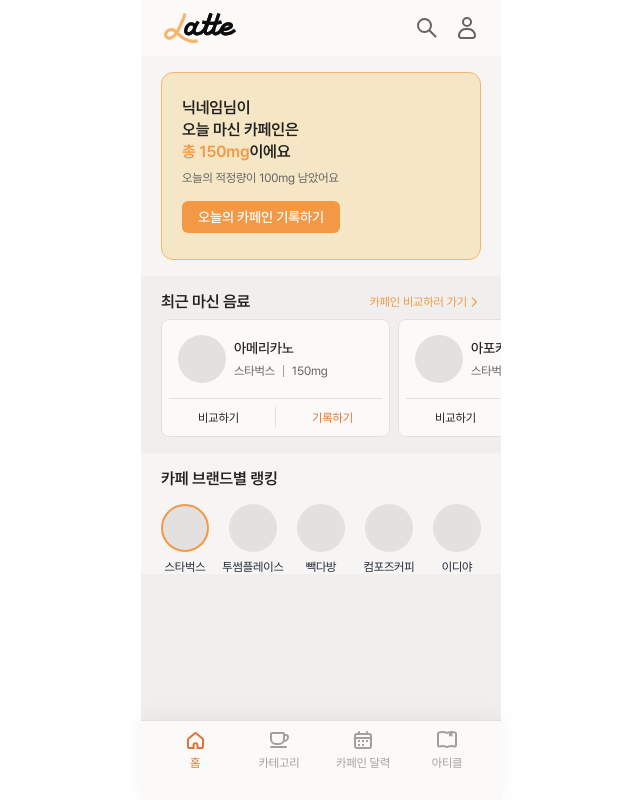
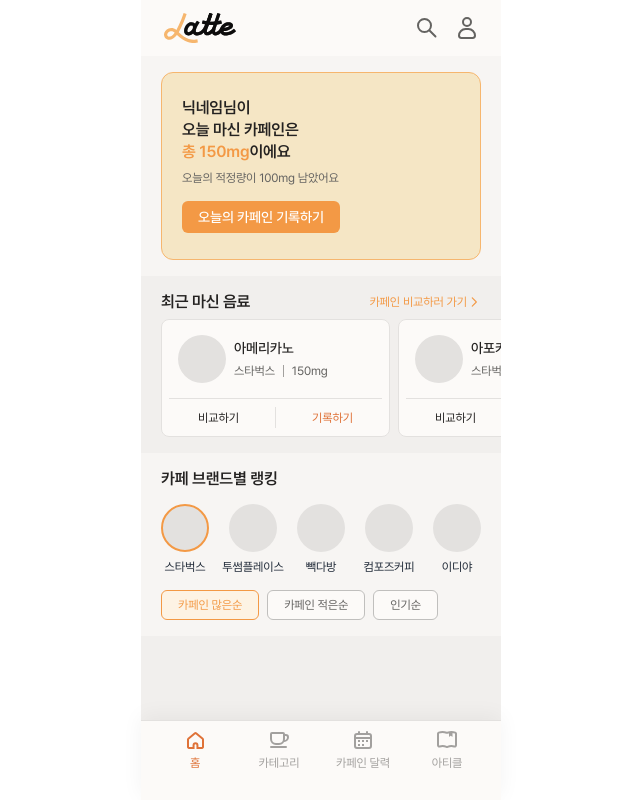
Before and after one commit to SWYG-4-Latte/SWYG-4-Latte-FE, a Next.js app: page /home in a window 1280 px wide. Shown: the whole page, without its empty margins (319-959 px from the left). Built offline with nearby package versions, Linux system fonts and the light colour scheme.

Commit message:
feat: 랭킹 필터링하는 버튼 컴포넌트(BadgeButton) 구현

```diff
--- a/src/components/Button/Button.tsx
+++ b/src/components/Button/Button.tsx
@@ -1,6 +1,4 @@
-interface ButtonProps extends React.ButtonHTMLAttributes<HTMLButtonElement> {
-  className?: string;
-}
+import { ButtonProps } from '@/types/home/button';
 
 const Button = ({ className, children, ...props }: ButtonProps) => {
   return (
--- /dev/null
+++ b/src/components/DrinkRanking/BadgeButton.tsx
@@ -0,0 +1,16 @@
+import { BadgeButtonProps } from '@/types/home/button';
+
+const BadgeButton = ({ children, selected, ...props }: BadgeButtonProps) => {
+  let buttonStyle = 'border-gray05 bg-gray01 text-gray08';
+  if (selected) {
+    buttonStyle = 'border-primaryOrange bg-orange01 text-primaryOrange';
+  }
+
+  return (
+    <button className={`flex h-[30px] items-center rounded-md border px-4 py-2 text-xs ${buttonStyle}`} {...props}>
+      {children}
+    </button>
+  );
+};
+
+export default BadgeButton;
--- /dev/null
+++ b/src/constants/home/filterBadge.ts
@@ -0,0 +1 @@
+export const BADGE_TEXT = ['카페인 많은순', '카페인 적은순', '인기순'];
--- a/src/container/Home/RankingContainer.tsx
+++ b/src/container/Home/RankingContainer.tsx
@@ -1,6 +1,14 @@
+'use client';
+
+import { useState } from 'react';
+
 import BrandSwiper from '@/components/Brand/BrandSwiper';
+import BadgeButton from '@/components/DrinkRanking/BadgeButton';
+import { BADGE_TEXT } from '@/constants/home/filterBadge';
 
 const RankingContainer = () => {
+  const [selectedButtonIdx, setSelectedButtonIdx] = useState<number>(0);
+
   const brandList = [
     {
       name: '스타벅스',
@@ -24,10 +32,22 @@ const RankingContainer = () => {
     },
   ];
 
+  const handleClick = (idx: number) => {
+    /** 필터링 기능 추가 */
+    setSelectedButtonIdx(idx);
+  };
+
   return (
-    <div className="flex flex-col bg-gray02 pt-4">
+    <div className="flex flex-col bg-gray02 py-4">
       <div className="mb-4 pl-5 font-semibold text-gray10">카페 브랜드별 랭킹</div>
       <BrandSwiper slideData={brandList} />
+      <div className="mt-4 inline-flex gap-2 pl-5">
+        {BADGE_TEXT.map((filterName, idx) => (
+          <BadgeButton selected={selectedButtonIdx === idx} onClick={() => handleClick(idx)}>
+            {filterName}
+          </BadgeButton>
+        ))}
+      </div>
     </div>
   );
 };
--- /dev/null
+++ b/src/types/home/button.ts
@@ -0,0 +1,7 @@
+export interface BadgeButtonProps extends React.ButtonHTMLAttributes<HTMLButtonElement> {
+  selected: boolean;
+}
+
+export interface ButtonProps extends React.ButtonHTMLAttributes<HTMLButtonElement> {
+  className?: string;
+}
```
Also changed, not shown: 1 other file (tests, documents, lock files or other folders).
